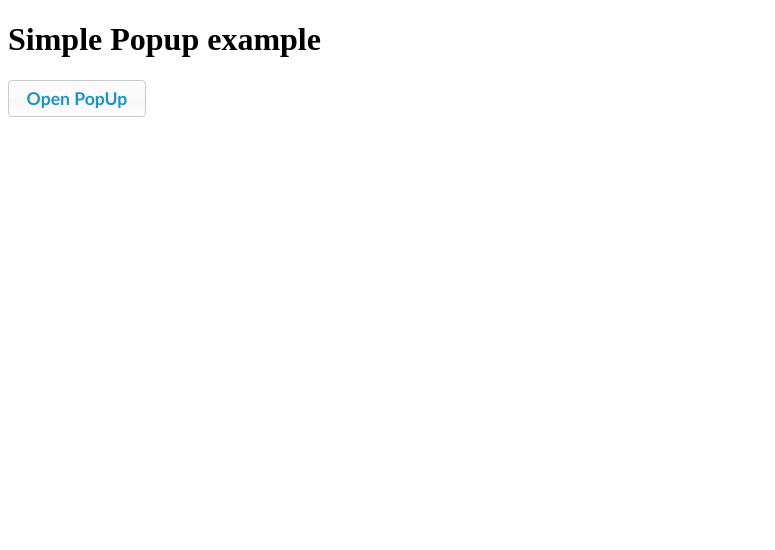
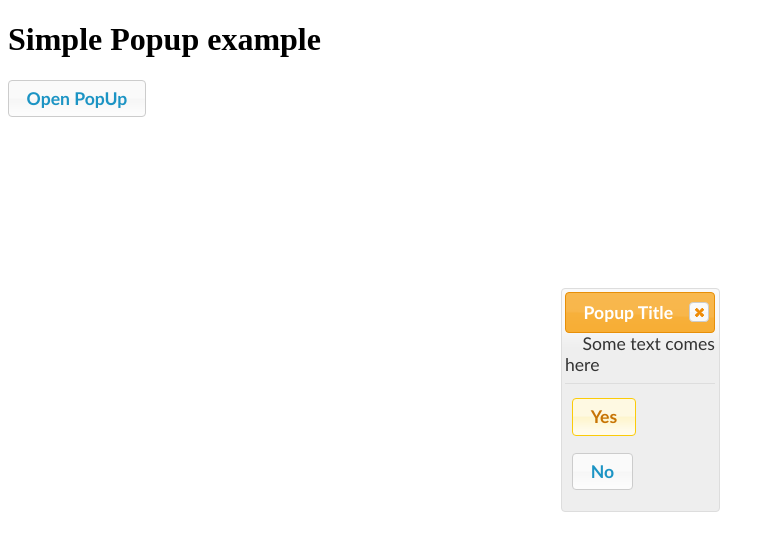
Before and after one commit to hzitoun/simpop, a plain HTML site: page index.html in a window 1280 px wide. Both pictures are taken after a click on the button "Open PopUp". Shown: the whole page, without its empty margins (0-775 px from the left). Drawn offline with Linux system fonts and the light colour scheme.

Commit message:
Update index.html

```diff
--- a/index.html
+++ b/index.html
@@ -10,12 +10,12 @@
      <header>
             <h1>Simple Popup example</h1>
      </header>
-     <popup id="popup1"
+     <simpop id="popup1"
      	text="Some text comes here"
      	title="Popup Title"
      	onconfirm="fnOnConfirm();"
      	oncancel="var msg = 'canceled!'; alert(msg);">
-     </popup>
+     </simpop>
       <button role="button" onclick="popup1.open();"
       	class="ui-button ui-widget ui-state-default ui-corner-all ui-button-text-only">
       	<span class="ui-button-text">Open PopUp
```
